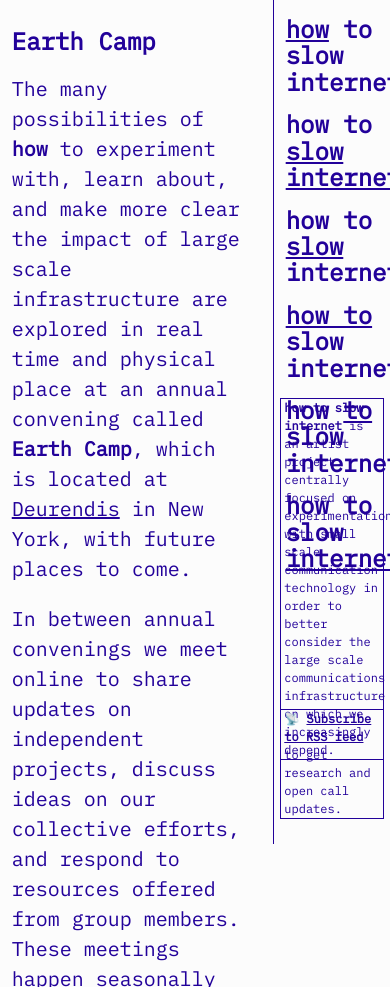
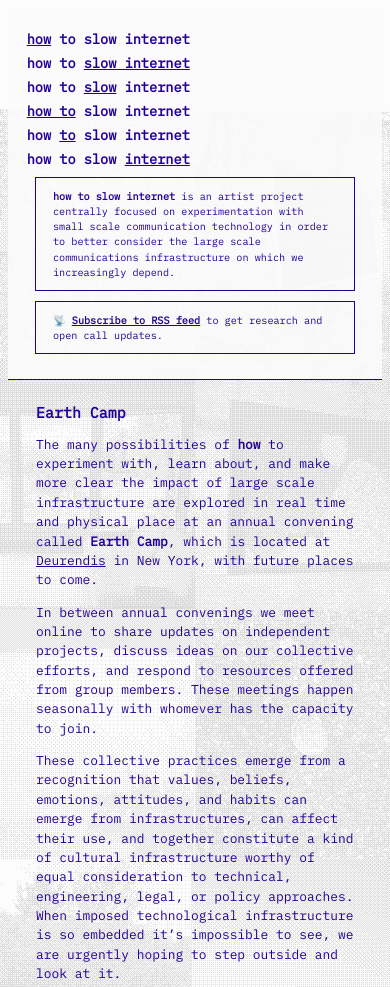
Before and after one commit to carriehott/howtoslowinternet, an Eleventy site: page src/about.html in a window 390 px wide. Shown: the top 987 px of the page. Built offline with nearby package versions, Linux system fonts and the light colour scheme; Eleventy itself is replaced by a stand-in of ours; files that its build step writes are made by us from their sources.

Commit message:
Add mobile responsive styles

```diff
--- a/src/css/global.css
+++ b/src/css/global.css
@@ -16,7 +16,7 @@
     background-color: #fcfcfc;
     background-image: url('/assets/images/slowbg_12.png');
     background-position: center;
-    background-attachment: fixed;
+    background-attachment: scroll;
     background-repeat: no-repeat;
     color: #22019a;
     font-family: "IBM Plex Mono", monospace;
@@ -40,11 +40,15 @@
     top: 0;
     right: 0;
     font-size: 10pt;
+    overflow-y: auto;
 }
 
 #footer_about {
     border: solid 1px #22019a;
     padding-left: 3%;
+    padding-right: 3%;
+    padding-top: 2%;
+    padding-bottom: 2%;
     width: 90%;
     position: absolute;
     bottom: 10%;
@@ -55,6 +59,9 @@
 #rss {
     border: solid 1px #22019a;
     padding-left: 3%;
+    padding-right: 3%;
+    padding-top: 2%;
+    padding-bottom: 2%;
     width: 90%;
     position: absolute;
     bottom: 3%;
@@ -74,6 +81,7 @@
     display: grid;
     grid-template-columns: repeat(auto-fit, minmax(min(40vw, 22rem), 1fr));
     gap: 5%;
+    grid-auto-rows: auto;
 }
 
 .report-card {
@@ -109,12 +117,14 @@
     display: flex;
     flex-direction: row;
     justify-content:flex-start;
-
+    flex-wrap: wrap;
 }
 
 #cicada-row img {
     width: 35%;
     margin: 1%;
+    max-width: 100%;
+    height: auto;
 }
 
 #mailinglist {
@@ -126,6 +136,138 @@
     height: 100vh;
 }
 
-@media screen  {
+/* Mobile Responsive Styles */
+@media screen and (max-width: 768px) {
+    /* Adjust font sizes for mobile */
+    html {
+        font-size: 0.9rem;
+    }
 
+    p {
+        font-size: 1rem;
+    }
+
+    h1 {
+        font-size: 1.25rem;
+    }
+
+    /* Make navigation menu mobile-friendly */
+    #navmenu {
+        width: 100%;
+        height: auto;
+        position: relative;
+        border-left: none;
+        border-bottom: solid 1px #22019a;
+        padding: 3% 5%;
+        max-height: none;
+        overflow-y: visible;
+    }
+
+    #navmenu h1 {
+        margin-bottom: 0.5rem;
+        font-size: 1rem;
+    }
+
+    /* Adjust content width for mobile */
+    #about, #research, #content {
+        width: 95%;
+        margin-right: 0;
+        margin-left: auto;
+        margin-right: auto;
+        padding: 3% 5%;
+    }
+
+    /* Fix footer positioning on mobile */
+    #footer_about, #rss {
+        position: relative;
+        width: 95%;
+        margin: 3% auto;
+        right: auto;
+        bottom: auto;
+        padding: 3% 5%;
+    }
+
+    /* Make report grid single column on mobile */
+    .report-grid {
+        grid-template-columns: 1fr;
+        gap: 3%;
+    }
+
+    .report-card {
+        width: 100%;
+        margin: 2% 0;
+        padding: 5%;
+    }
+
+    /* Adjust cicada card width */
+    .cicada-card {
+        width: 100%;
+        margin: 2% 0;
+        padding: 5%;
+    }
+
+    /* Make cicada row stack on mobile */
+    #cicada-row {
+        flex-direction: column;
+    }
+
+    #cicada-row img {
+        width: 100%;
+        margin: 2% 0;
+    }
+
+    /* Adjust mailing list width */
+    #mailinglist {
+        width: 100%;
+    }
+
+    /* Fix iframe height on mobile */
+    iframe {
+        height: 80vh;
+        min-height: 400px;
+    }
 }
+
+/* Tablet styles */
+@media screen and (min-width: 769px) and (max-width: 1024px) {
+    #navmenu {
+        width: 35%;
+    }
+
+    #about, #research, #content {
+        width: 60%;
+        margin-right: 30%;
+    }
+
+    .report-grid {
+        grid-template-columns: repeat(auto-fit, minmax(min(45vw, 20rem), 1fr));
+    }
+}
+
+/* Small mobile devices */
+@media screen and (max-width: 480px) {
+    html {
+        font-size: 0.85rem;
+    }
+
+    p {
+        font-size: 0.95rem;
+    }
+
+    h1 {
+        font-size: 1.1rem;
+    }
+
+    #navmenu {
+        font-size: 9pt;
+        padding: 4% 5%;
+    }
+
+    #about, #research, #content {
+        padding: 4% 5%;
+    }
+
+    .report-card, .cicada-card {
+        padding: 4%;
+    }
+}
```
